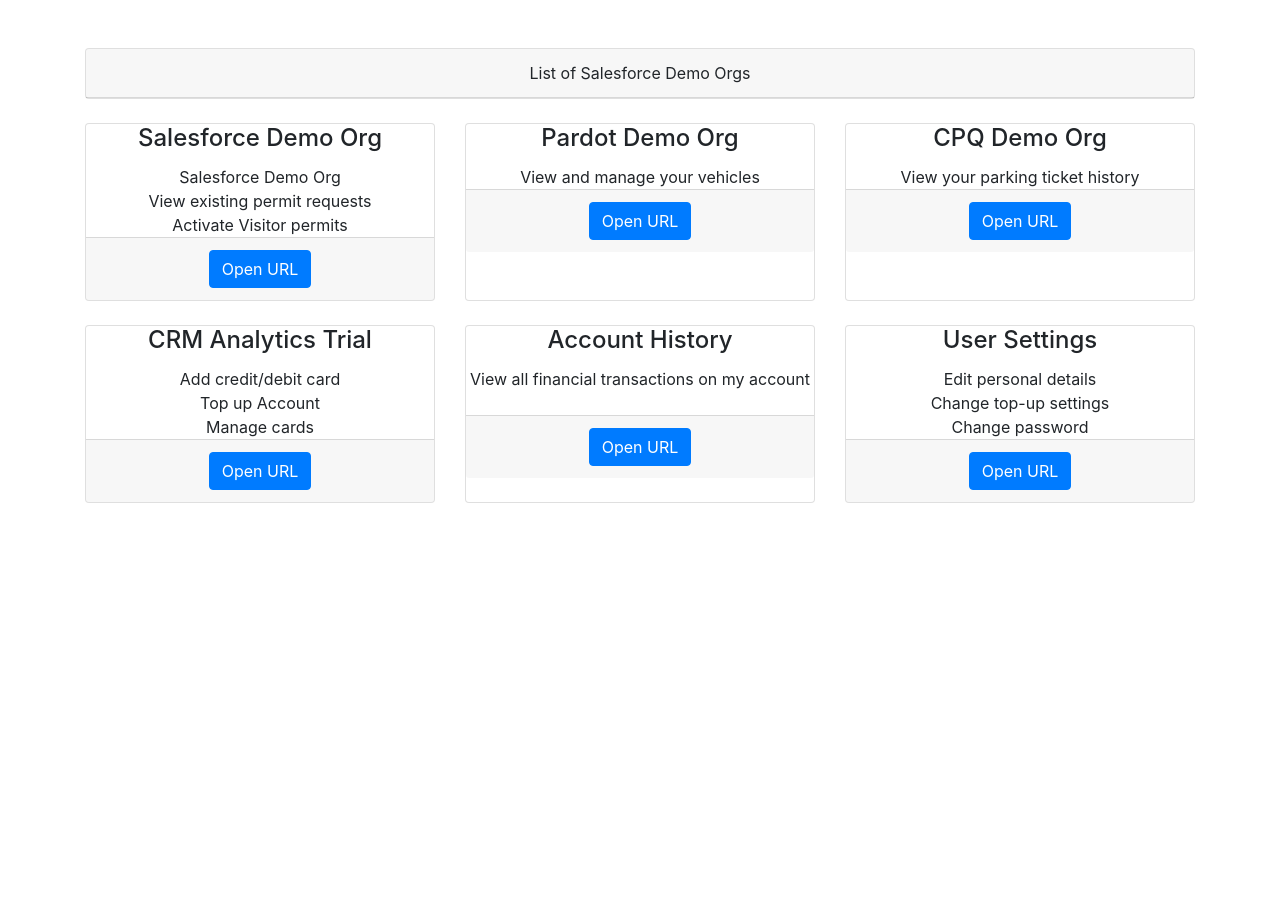
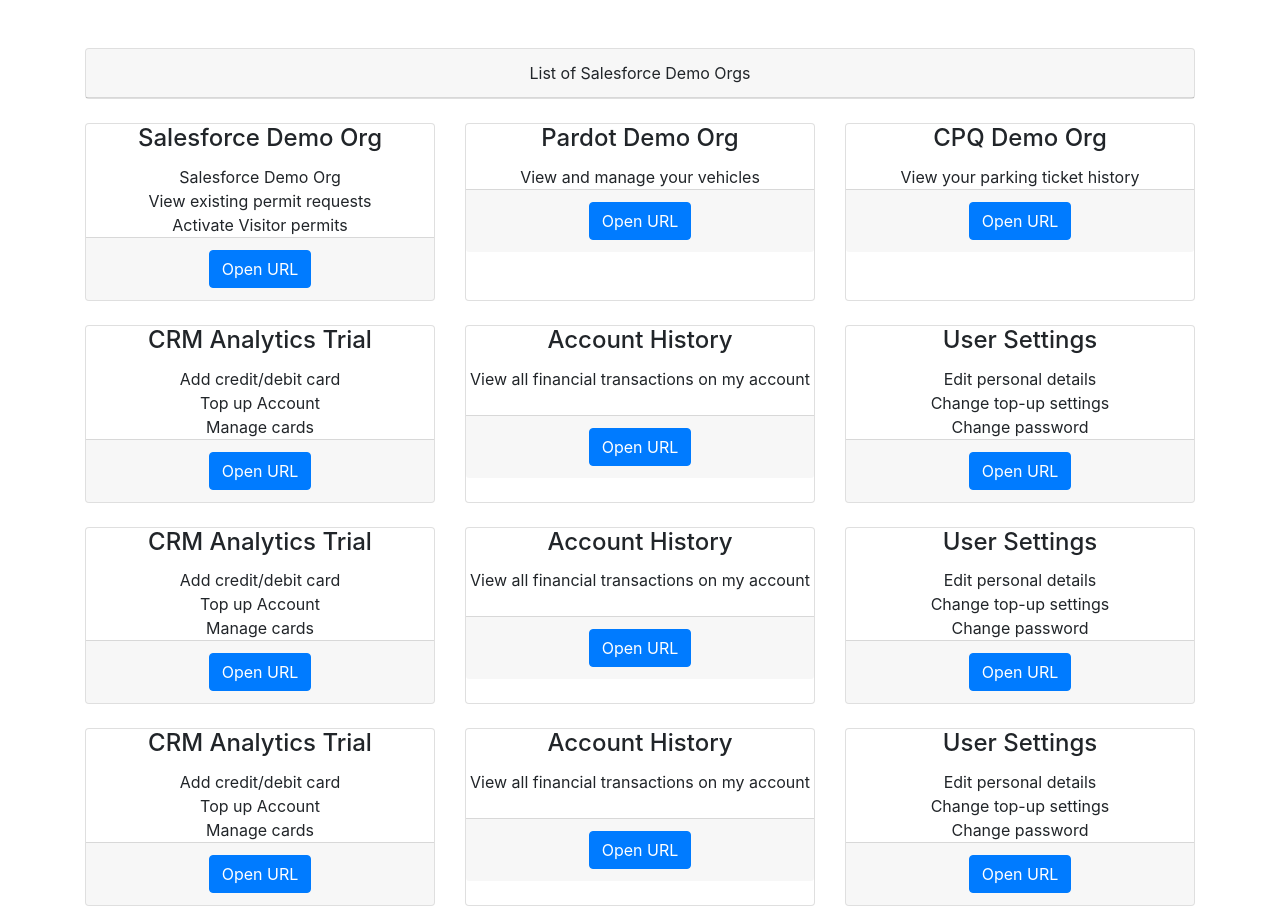
Before and after one commit to purnamo/bootstrapapp, a plain HTML site: page index.html in a window 1280 px wide. Before the commit the page ends 800 px from the top, so only its background shows below. Drawn offline with nearby package versions, Linux system fonts and the light colour scheme.

Commit message:
4x4 cols

```diff
--- a/index.html
+++ b/index.html
@@ -17,9 +17,9 @@
     </div>
     </div>
 <!-- card deck-->
-<div class="container" >
+<div class="container mt-4" >
 
-    <div class="card-deck mt-4">
+    <div class="card-deck">
         <div class="card text-center">
             <div class="card-block">
                 <h4 class="card-title">Salesforce Demo Org</h4>
@@ -101,6 +101,90 @@
             </div>
         </div>
     </div>
+    <div class="card-deck mt-4">
+        <div class="card text-center">
+            <div class="card-block">
+                <h4 class="card-title">CRM Analytics Trial</h4>
+                <p class="card-text">
+                    Add credit/debit card
+                    <br> Top up Account
+                    <br> Manage cards
+                </p>
+            </div>
+            <div class="card-footer">
+                <button class="btn btn-primary" onclick="openURL('https://www.google.com')">Open URL</button>
+            </div>
+        </div>
+
+        <div class="card text-center">
+            <div class="card-block">
+                <h4 class="card-title">Account History</h4>
+                <p class="card-text">
+                    View all financial transactions on my account
+                    <br>
+                    <br>
+                </p>
+            </div>
+            <div class="card-footer">
+                <button class="btn btn-primary" onclick="openURL('https://www.google.com')">Open URL</button>
+            </div>
+        </div>
+        <div class="card text-center">
+            <div class="card-block">
+                <h4 class="card-title">User Settings</h4>
+                <p class="card-text">
+                    Edit personal details
+                    <br> Change top-up settings
+                    <br> Change password
+                </p>
+            </div>
+            <div class="card-footer">
+                <button class="btn btn-primary" onclick="openURL('https://www.google.com')">Open URL</button>
+            </div>
+        </div>
+    </div>
+    <div class="card-deck mt-4">
+        <div class="card text-center">
+            <div class="card-block">
+                <h4 class="card-title">CRM Analytics Trial</h4>
+                <p class="card-text">
+                    Add credit/debit card
+                    <br> Top up Account
+                    <br> Manage cards
+                </p>
+            </div>
+            <div class="card-footer">
+                <button class="btn btn-primary" onclick="openURL('https://www.google.com')">Open URL</button>
+            </div>
+        </div>
+
+        <div class="card text-center">
+            <div class="card-block">
+                <h4 class="card-title">Account History</h4>
+                <p class="card-text">
+                    View all financial transactions on my account
+                    <br>
+                    <br>
+                </p>
+            </div>
+            <div class="card-footer">
+                <button class="btn btn-primary" onclick="openURL('https://www.google.com')">Open URL</button>
+            </div>
+        </div>
+        <div class="card text-center">
+            <div class="card-block">
+                <h4 class="card-title">User Settings</h4>
+                <p class="card-text">
+                    Edit personal details
+                    <br> Change top-up settings
+                    <br> Change password
+                </p>
+            </div>
+            <div class="card-footer">
+                <button class="btn btn-primary" onclick="openURL('https://www.google.com')">Open URL</button>
+            </div>
+        </div>
+    </div>
 </div>
 
 <script>
```
